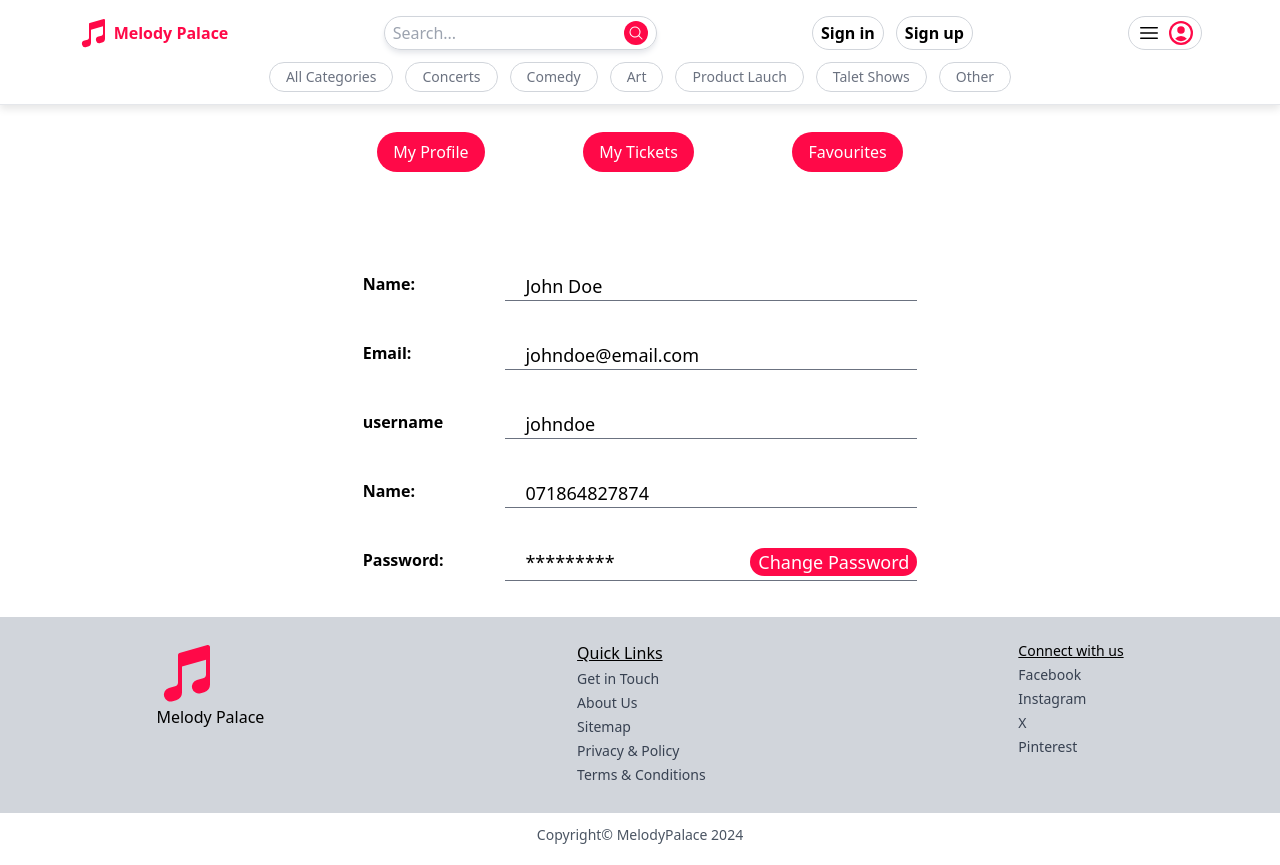
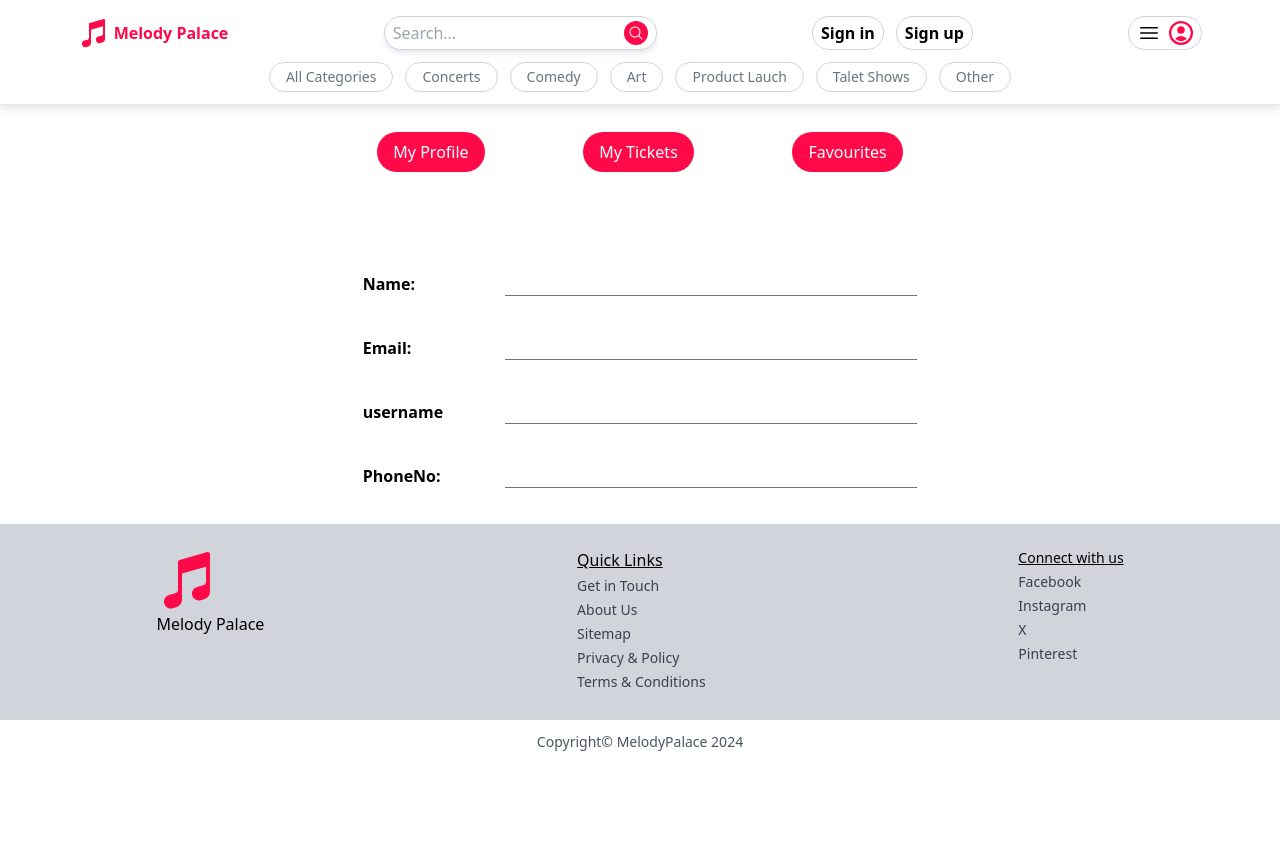
Before and after one commit to Kobia68/Melody-Palace, a React (Vite) app in the folder client-ui/: page /profile in a window 1280 px wide. After the commit the page ends 800 px from the top, so only its background shows below. Built offline with nearby package versions, Linux system fonts and the light colour scheme.

Commit message:
Modified the profile page to display the details of the user who is currently signed in

```diff
--- a/client-ui/src/Components/User/Profile.jsx
+++ b/client-ui/src/Components/User/Profile.jsx
@@ -1,32 +1,46 @@
-import React from 'react'
+import React, { useContext } from 'react'
 import { Link } from 'react-router-dom'
+import { AuthContext } from '../../context/authContext';
 
 export const Profile = () => {
+  const { currentUser } = useContext(AuthContext);
+
   return (
-    <div className='w-2/3 mt-5 mx-auto flex flex-row'>
-      <div className='w-full mt-10'>
-        <div className='flex mt-10 w-2/3 mx-auto gap-4'>
-          <label htmlFor="" className='font-semibold w-32'>Name:</label>
-          <p className='border-b border-gray-500 w-3/4 pl-5 text-lg'>John Doe</p>
+    <div className="w-2/3 mt-5 mx-auto flex flex-row">
+      <div className="w-full mt-10">
+        <div className="flex mt-10 w-2/3 mx-auto gap-4">
+          <label htmlFor="" className="font-semibold w-32">
+            Name:
+          </label>
+          <p className="border-b border-gray-500 w-3/4 pl-5 text-md">
+            {currentUser?.fullname}
+          </p>
         </div>
-        <div className='flex mt-10 w-2/3 mx-auto gap-4'>
-          <label htmlFor="" className='font-semibold w-32'>Email:</label>
-          <p className='border-b border-gray-500 w-3/4 pl-5 text-lg'>johndoe@email.com</p>
+        <div className="flex mt-10 w-2/3 mx-auto gap-4">
+          <label htmlFor="" className="font-semibold w-32">
+            Email:
+          </label>
+          <p className="border-b border-gray-500 w-3/4 pl-5 text-md">
+            {currentUser?.email}
+          </p>
         </div>
-        <div className='flex mt-10 w-2/3 mx-auto gap-4'>
-          <label htmlFor="" className='font-semibold w-32'>username</label>
-          <p className='border-b border-gray-500 w-3/4 pl-5 text-lg'>johndoe</p>
+        <div className="flex mt-10 w-2/3 mx-auto gap-4">
+          <label htmlFor="" className="font-semibold w-32">
+            username
+          </label>
+          <p className="border-b border-gray-500 w-3/4 pl-5 text-md">
+            {currentUser?.username}
+          </p>
         </div>
-        <div className='flex mt-10 w-2/3 mx-auto gap-4'>
-          <label htmlFor="" className='font-semibold w-32'>Name:</label>
-          <p className='border-b border-gray-500 w-3/4 pl-5 text-lg'>071864827874</p>
-        </div>
-        <div className='flex mt-10 w-2/3 mx-auto gap-4'>
-          <label htmlFor="" className='font-semibold w-32'>Password:</label>
-          <p className='border-b border-gray-500 w-3/4 pl-5 text-lg flex justify-between'>*********
-          <Link className='bg-primary text-white rounded-full px-2 mb-1'>Change Password</Link></p>
+        <div className="flex mt-10 w-2/3 mx-auto gap-4">
+          <label htmlFor="" className="font-semibold w-32">
+            PhoneNo:
+          </label>
+          <p className="border-b border-gray-500 w-3/4 pl-5 text-md">
+            {currentUser?.phoneNo}
+          </p>
         </div>
       </div>
     </div>
-  )
+  );
 }
--- a/client-ui/src/Components/User/ProfileDetails.jsx
+++ /dev/null
@@ -1,7 +0,0 @@
-import React from 'react'
-
-export const ProfileDetails = () => {
-  return (
-    <div>ProfileDetails</div>
-  )
-}
```
